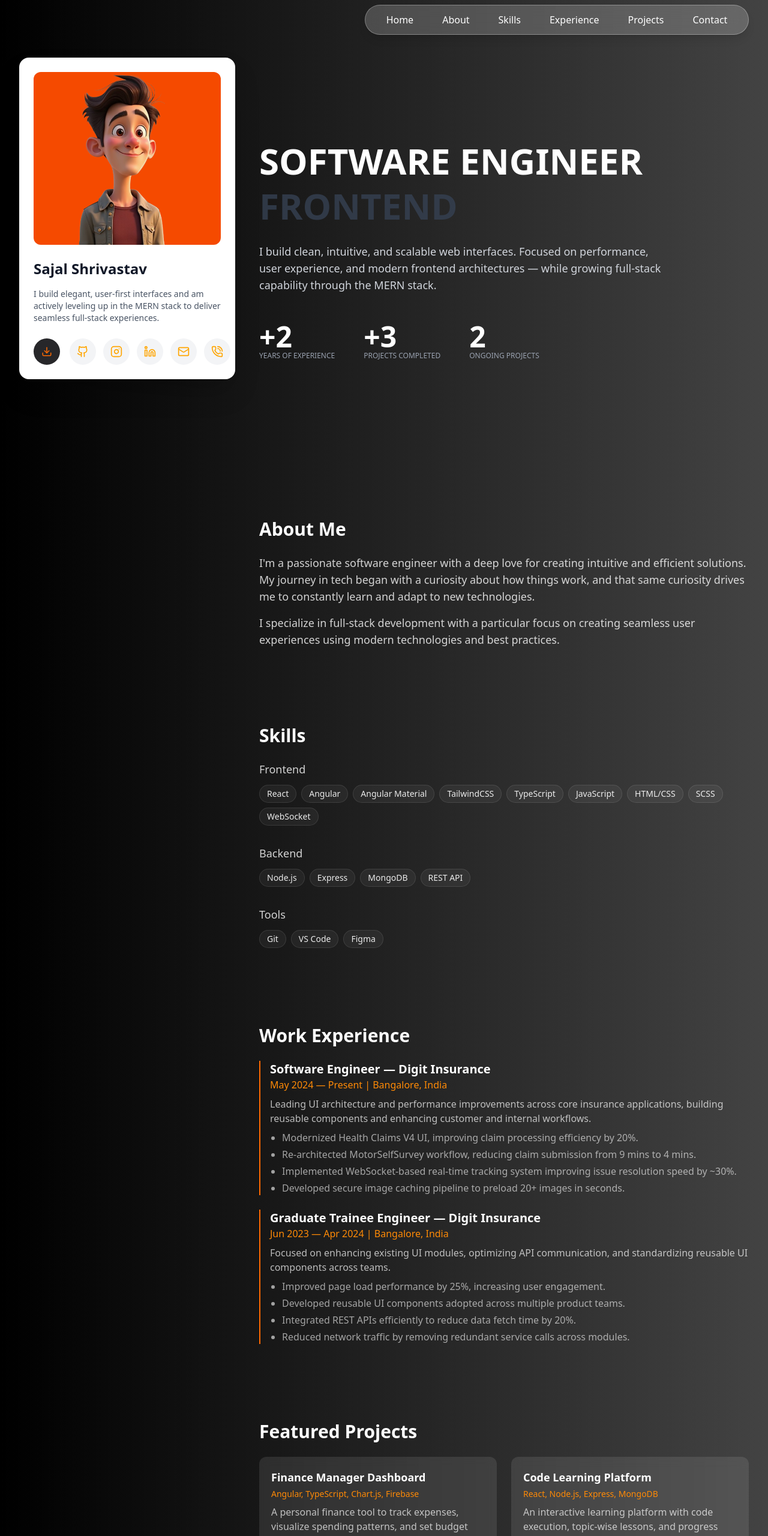
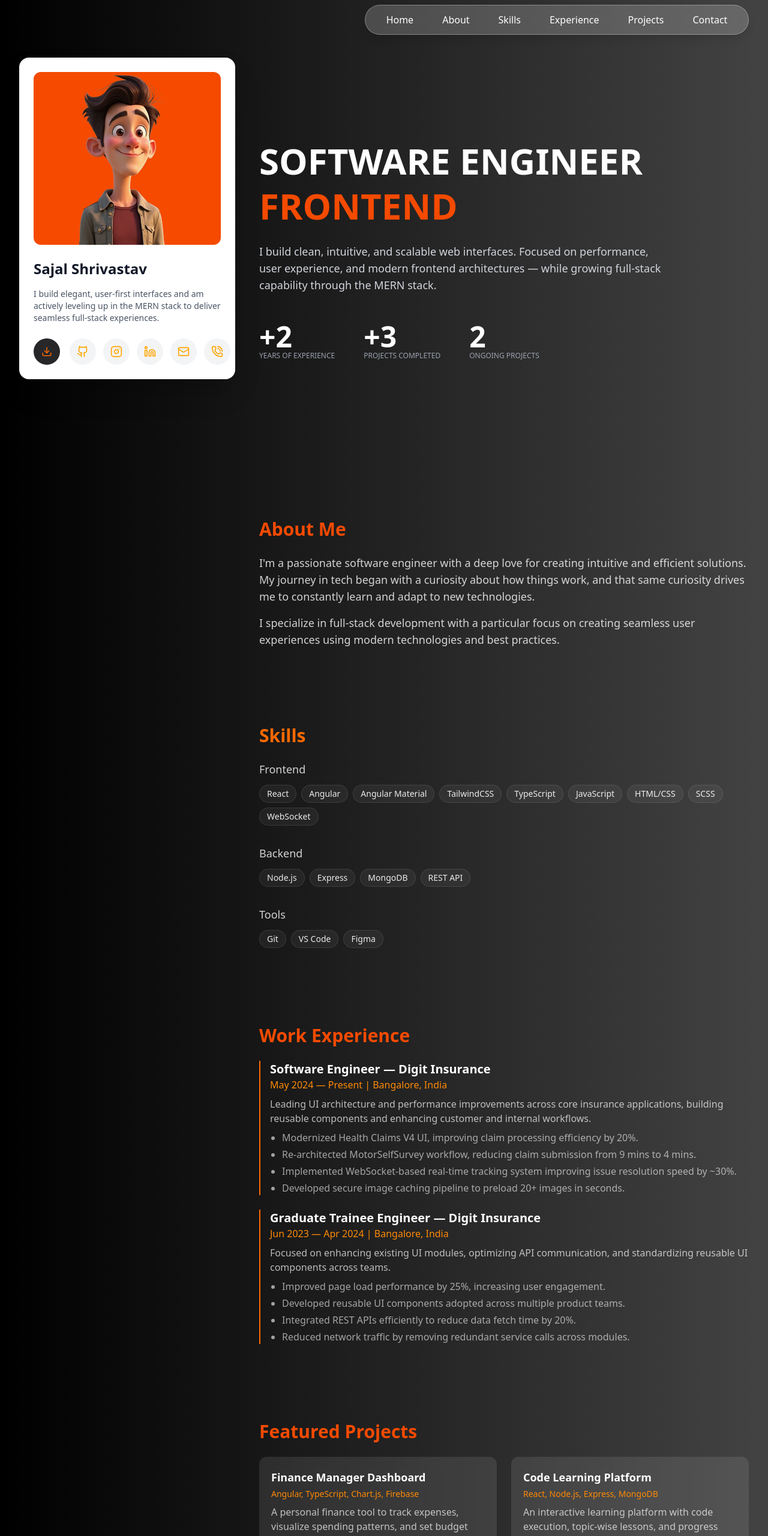
Before and after one commit to sajalshrivastav/sajal, a React (Vite) app in the folder portfolio/: page / in a window 1280 px wide. Shown: the top 2560 px of the page at 60% size. Built offline with nearby package versions, Linux system fonts and the light colour scheme.

Commit message:
UI tweaks update

```diff
--- a/portfolio/src/components/About.jsx
+++ b/portfolio/src/components/About.jsx
@@ -10,7 +10,7 @@ const About = () => {
         viewport={{ once: true }}
         transition={{ duration: 0.5 }}
       >
-        <h2 className="text-2xl sm:text-3xl font-bold text-white mb-4 sm:mb-6">
+        <h2 className="text-2xl sm:text-3xl font-bold text-orange-600 mb-4 sm:mb-6">
           About Me
         </h2>
         <div className="text-base sm:text-lg text-white/80 space-y-3 sm:space-y-4">
--- a/portfolio/src/components/Contact.jsx
+++ b/portfolio/src/components/Contact.jsx
@@ -34,7 +34,7 @@ const Contact = () => {
         viewport={{ once: true }}
         transition={{ duration: 0.5 }}
       >
-        <h2 className="text-3xl font-bold text-white mb-6">
+        <h2 className="text-3xl font-bold text-orange-600 mb-6">
           Let's work together
         </h2>
         <div className="bg-white/10 backdrop-blur-sm rounded-lg sm:rounded-xl p-4 sm:p-6">
@@ -135,7 +135,7 @@ const Contact = () => {
               />
             </div>
 
-            <div>
+            {/* <div>
               <label
                 htmlFor="source"
                 className="block text-sm font-medium text-white/90 mb-2"
@@ -150,12 +150,12 @@ const Contact = () => {
                 onChange={handleChange}
                 className="w-full px-4 py-2 rounded-lg bg-white/5 border border-white/10 text-white focus:outline-none focus:ring-2 focus:ring-blue-500"
               />
-            </div>
+            </div> */}
 
             <div>
               <button
                 type="submit"
-                className="w-full md:w-auto px-8 py-3 bg-blue-500 hover:bg-blue-600 text-white font-medium rounded-lg transition-colors"
+                className="w-full md:w-auto px-8 py-3 bg-zinc-900 hover:bg-white text-orange-400 font-medium rounded-lg transition-colors"
               >
                 Submit
               </button>
--- a/portfolio/src/components/Experience.jsx
+++ b/portfolio/src/components/Experience.jsx
@@ -10,7 +10,7 @@ const Experience = () => {
         viewport={{ once: true }}
         transition={{ duration: 0.5 }}
       >
-        <h2 className="text-3xl font-bold text-white mb-6">Work Experience</h2>
+        <h2 className="text-3xl font-bold text-orange-600 mb-6">Work Experience</h2>
         <div className="space-y-6">
 
           {/* Software Engineer */}
--- a/portfolio/src/components/Hero.jsx
+++ b/portfolio/src/components/Hero.jsx
@@ -75,7 +75,7 @@ const Hero = () => {
                 >
                   <h1 className="text-4xl md:text-6xl font-extrabold leading-tight">
                     SOFTWARE ENGINEER
-                    <span className="block text-gray-700/80">FRONTEND</span>
+                    <span className="block text-orange-600">FRONTEND</span>
                   </h1>
 
                   <p className="mt-6 text-gray-300 max-w-2xl text-lg">
--- a/portfolio/src/components/Projects.jsx
+++ b/portfolio/src/components/Projects.jsx
@@ -38,7 +38,7 @@ const Projects = () => {
         viewport={{ once: true }}
         transition={{ duration: 0.5 }}
       >
-        <h2 className="text-3xl font-bold text-white mb-6">
+        <h2 className="text-3xl font-bold text-orange-600 mb-6">
           Featured Projects
         </h2>
         <div className="grid sm:grid-cols-2 lg:grid-cols-2 gap-4 sm:gap-6">
--- a/portfolio/src/components/Skills.jsx
+++ b/portfolio/src/components/Skills.jsx
@@ -42,7 +42,7 @@ const Skills = () => {
         transition={{ duration: 0.5 }}
         className="space-y-8"
       >
-        <h2 className="text-3xl font-bold text-white mb-6">Skills</h2>
+        <h2 className="text-3xl font-bold text-orange-500 mb-6">Skills</h2>
 
         {Object.entries(skillCategories).map(([category, skills]) => (
           <div key={category} className="space-y-3">
```
